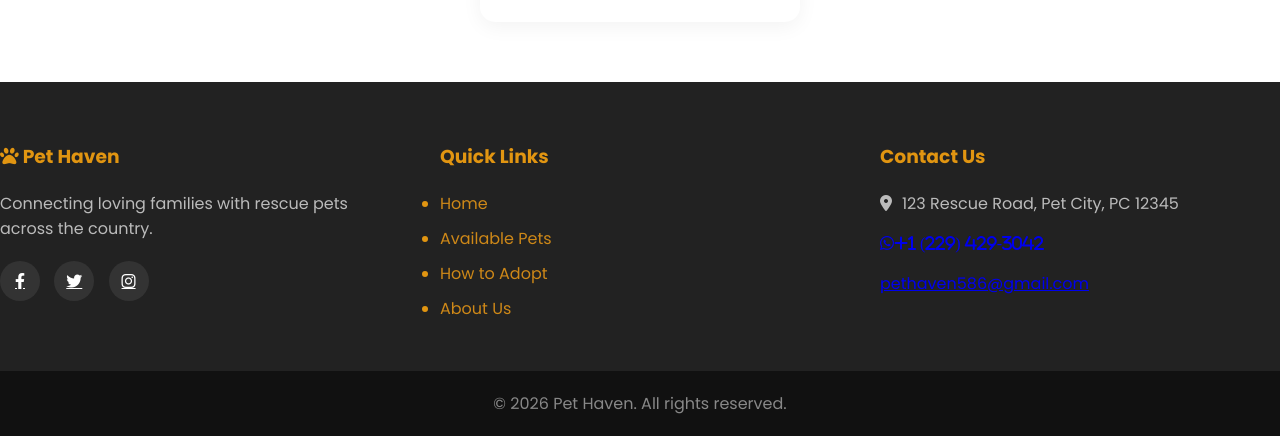
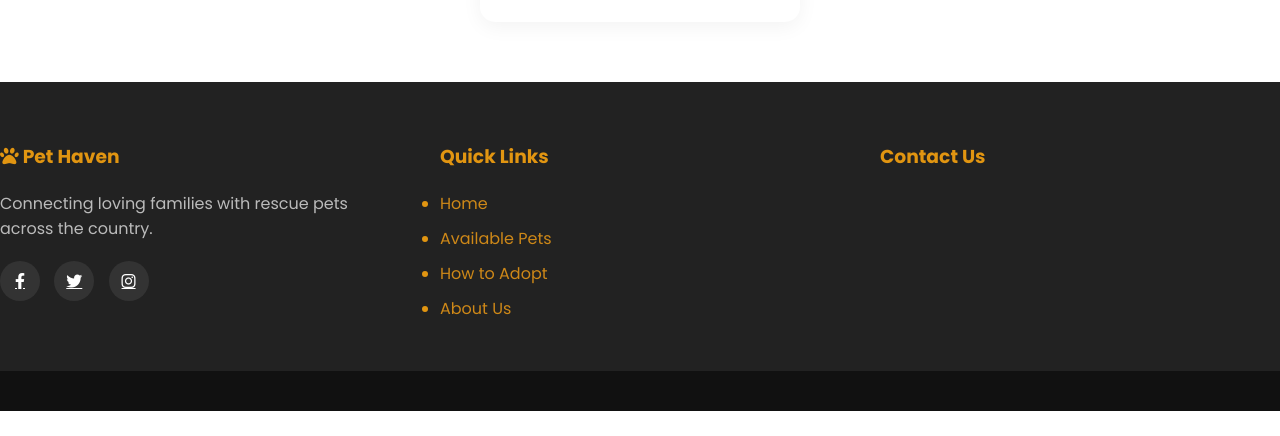
Before and after one commit to bouzap237/pet-farm, a plain HTML site: page about.html in a window 1280 px wide. Shown: the part 1926-2362 px from the top of the page. After the commit the page ends 2337 px from the top, so only its background shows below. Drawn offline with Linux system fonts and the light colour scheme.

```diff
--- a/about.html
+++ b/about.html
@@ -313,18 +313,18 @@
             </div>
             <div class="footer-section contact-info">
                 <h3>Contact Us</h3>
-                <p><i class="fa-solid fa-location-dot"></i> 123 Rescue Road, Pet City, PC 12345</p>
+
                    <!-- WhatsApp Icon -->
                     <p>
 <a href="https://wa.link/t9gzk5" target="_blank">
-  <i class="fab fa-whatsapp">+1 (229) 429-3042</i>
+
 </a>
 </p>
-              <p>  <a href="mailto:pethaven586@gmail.com"> pethaven586@gmail.com</a></i></p>
+
             </div>
         </div>
         <div class="footer-bottom">
-            <p>&copy; 2026 Pet Haven. All rights reserved.</p>
+
         </div>
     </footer>
 
```
